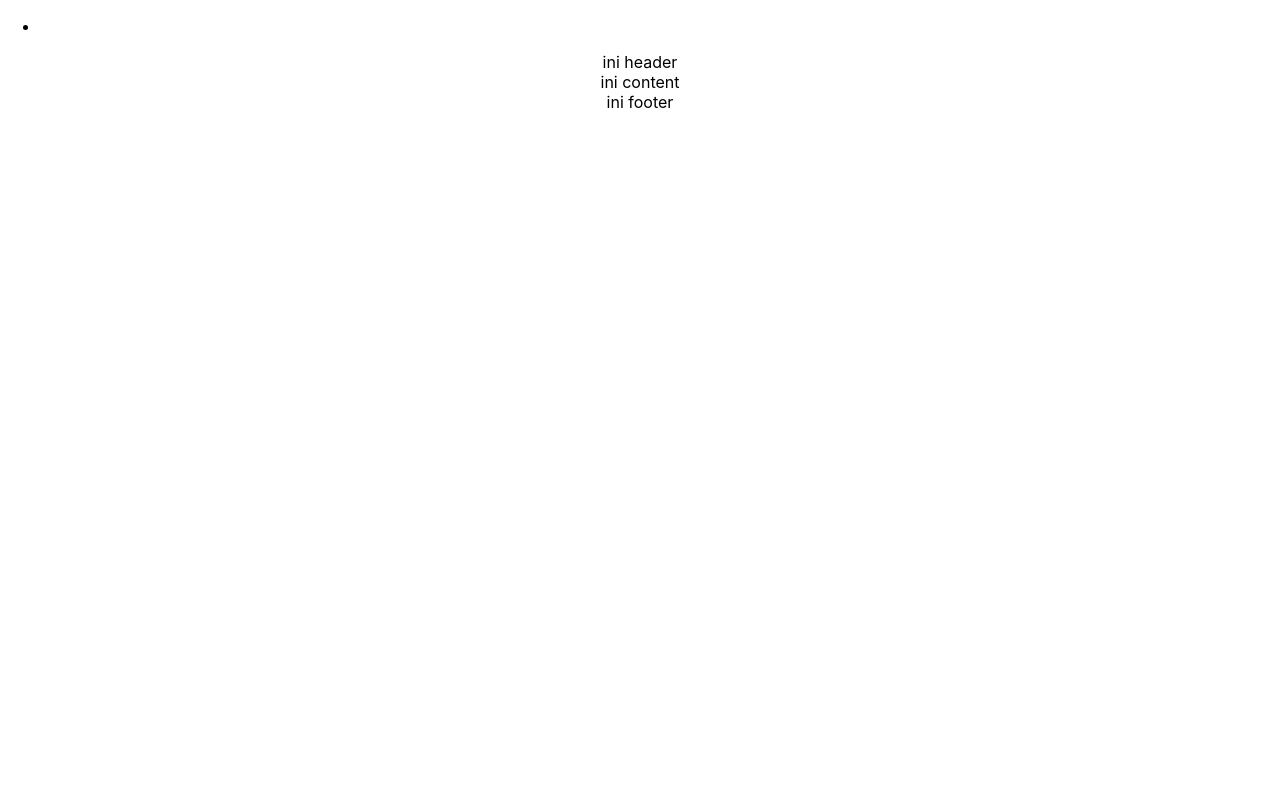
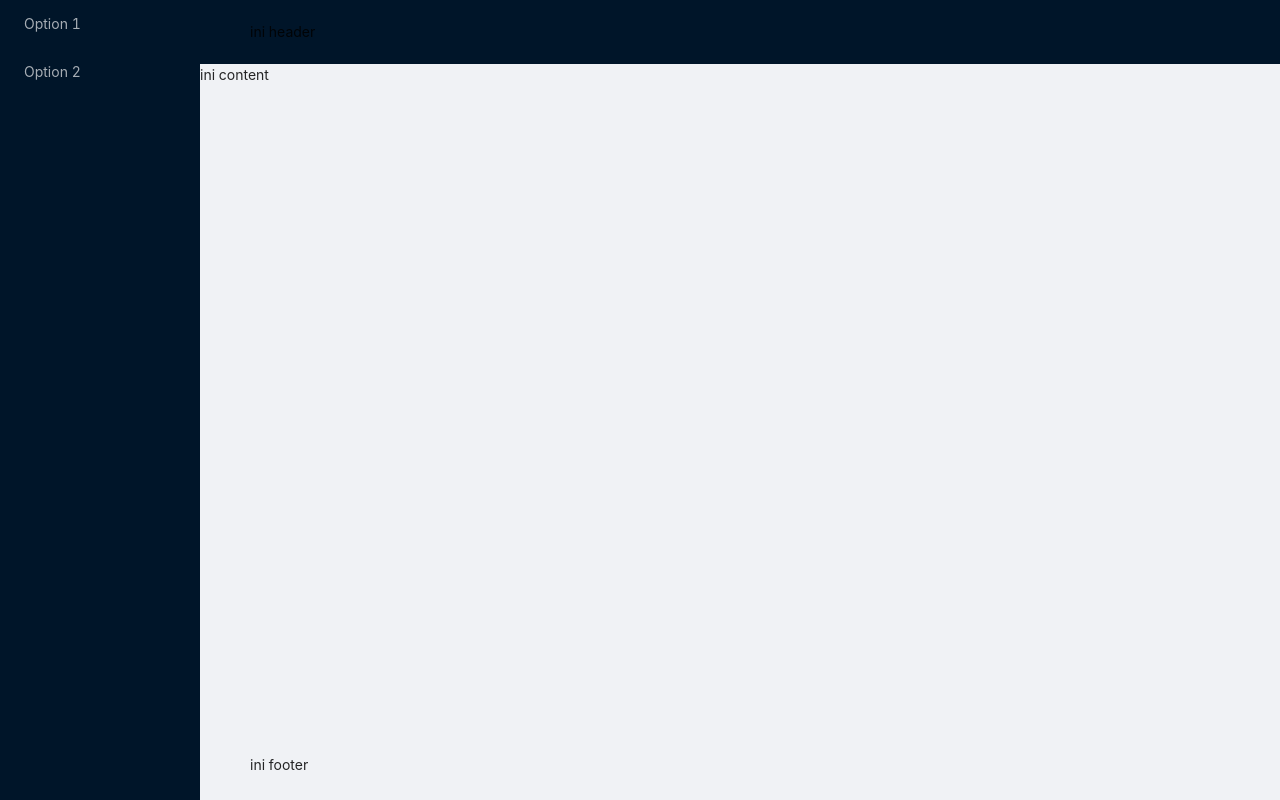
Before and after one commit to indent-dev/admin-web, a React (Create React App) app: page / in a window 1280 px wide. Built offline with nearby package versions, Linux system fonts and the light colour scheme.

Commit message:
fix-menu

```diff
--- a/src/App.tsx
+++ b/src/App.tsx
@@ -2,26 +2,26 @@ import React from 'react';
 import './App.css';
 import { Layout } from "antd";
 import { Menu } from "antd";
+import "antd/dist/antd.css";
 
 function App() {
   return (
-    <div className="App">
+    <Layout style={{ minHeight: '100vh' }}>
+      <Layout.Sider>
+        <Menu
+          mode="inline"
+          theme="dark"
+        >
+          <Menu.Item>Option 1</Menu.Item>
+          <Menu.Item>Option 2</Menu.Item>
+        </Menu>
+      </Layout.Sider>
       <Layout>
-        <Layout>
-          <Layout.Sider>
-            <Menu
-              style={{ width: 256 }}
-              mode="inline"
-            > <Menu.Item /> </Menu>
-
-          </Layout.Sider>
-        </Layout>
         <Layout.Header>ini header</Layout.Header>
         <Layout.Content>ini content</Layout.Content>
         <Layout.Footer>ini footer</Layout.Footer>
       </Layout>
-
-    </div>
+    </Layout>
   );
 }
 
```
